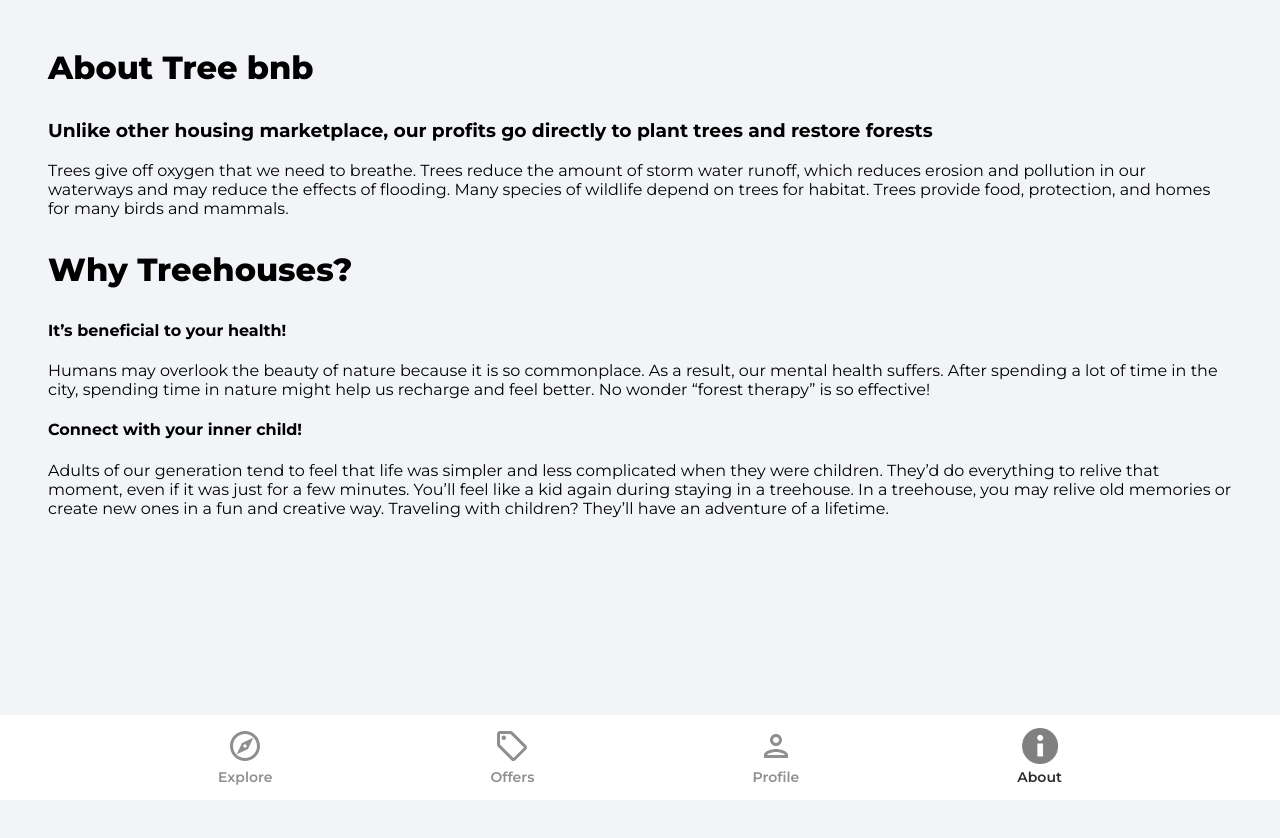
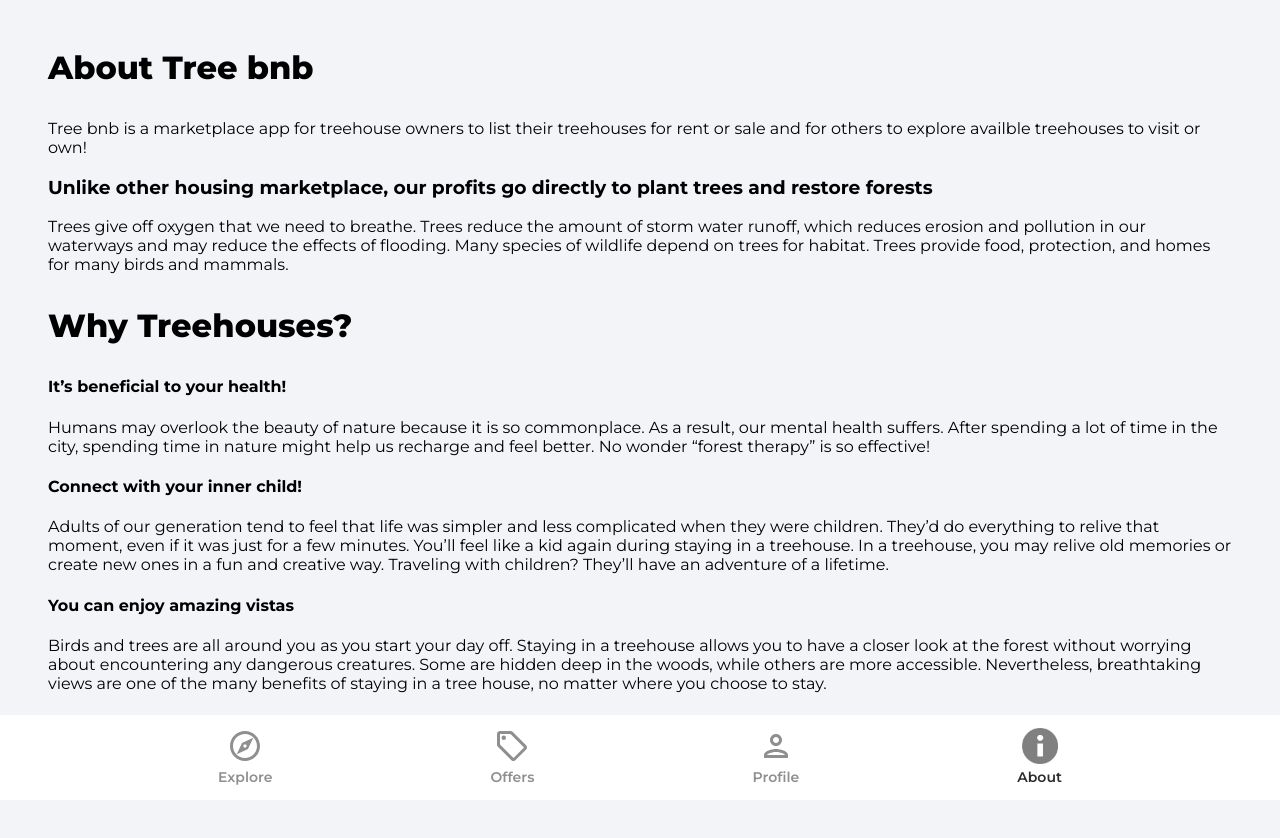
Before and after one commit to benjahmin-koenigsberg/Tree-bnb, a React (Create React App) app: page /about in a window 1280 px wide. Shown: the top 838 px of the page. Before the commit the page ends 800 px from the top, so only its background shows below. Built offline with nearby package versions, Linux system fonts and the light colour scheme.

Commit message:
Update About.jsx
update about page

```diff
--- a/src/pages/About.jsx
+++ b/src/pages/About.jsx
@@ -7,9 +7,14 @@ const About = () => {
         <p className="pageHeader">About Tree bnb</p>
       </header>
       <main>
+        <p>
+          Tree bnb is a marketplace app for treehouse owners to list their
+          treehouses for rent or sale and for others to explore availble
+          treehouses to visit or own!
+        </p>
         <h3>
-          Unlike other housing marketplace, our profits go
-          directly to plant trees and restore forests
+          Unlike other housing marketplace, our profits go directly to plant
+          trees and restore forests
         </h3>
         <p>
           Trees give off oxygen that we need to breathe. Trees reduce the amount
@@ -35,6 +40,15 @@ const About = () => {
           relive old memories or create new ones in a fun and creative way.
           Traveling with children? They’ll have an adventure of a lifetime.
         </p>
+        <h4>You can enjoy amazing vistas</h4>
+        <p>
+          Birds and trees are all around you as you start your day off. Staying
+          in a treehouse allows you to have a closer look at the forest without
+          worrying about encountering any dangerous creatures. Some are hidden
+          deep in the woods, while others are more accessible. Nevertheless,
+          breathtaking views are one of the many benefits of staying in a tree
+          house, no matter where you choose to stay.
+        </p>
       </main>
     </div>
   );
```
